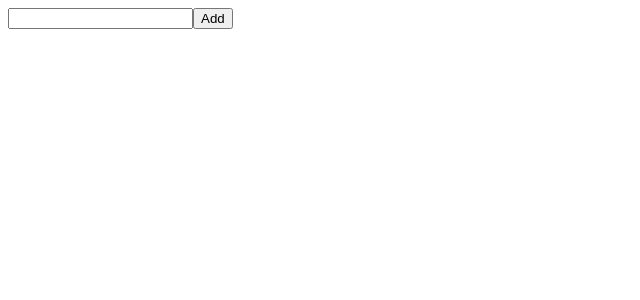
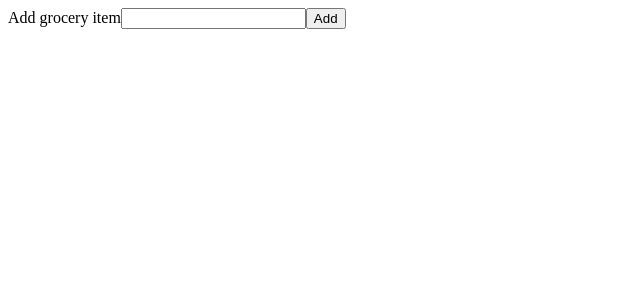
Before and after one commit to pesto-students/batch-9-exercises, a React (Create React App) app in the folder grocery-list/: page / in a window 1280 px wide. Shown: the top 300 px of the page, without its empty margins (0-640 px from the left). Built offline with nearby package versions, Linux system fonts and the light colour scheme; the HTML template or start-up script is replaced by a standard one.

Commit message:
feat: grocery-list - Create input box & button and display list

```diff
--- a/grocery-list/src/App.jsx
+++ b/grocery-list/src/App.jsx
@@ -1,12 +1,12 @@
 import React from 'react';
-import GroceryList from './GroceryList';
+import Grocery from './Grocery';
 import './App.css';
 
 class App extends React.Component {
   render() {
     return (
       <div>
-        <GroceryList />
+        <Grocery />
     </div>
     );
   }
--- /dev/null
+++ b/grocery-list/src/Grocery.jsx
@@ -0,0 +1,53 @@
+import React from 'react';
+import GroceryList from './GroceryList';
+
+class Grocery extends React.Component {
+  constructor(props) {
+    super(props);
+    this.state = { items: [], text: '' };
+    this.handleChange = this.handleChange.bind(this);
+    this.handleSubmit = this.handleSubmit.bind(this);
+  }
+
+  handleChange(event) {
+    this.setState({ text: event.target.value });
+  }
+
+  handleSubmit(event) {
+    event.preventDefault();
+    if (!this.state.text.length) {
+      return;
+    }
+    const newItem = {
+      text: this.state.text,
+      id: Date.now(),
+    };
+    this.setState(state => ({
+      items: state.items.concat(newItem),
+      text: '',
+    }));
+  }
+
+  render() {
+    return (
+      <div>
+        <form onSubmit={this.handleSubmit}>
+          <label htmlFor="grocery-item">
+            Add grocery item
+          </label>
+          <input
+            id="grocery-item"
+            onChange={this.handleChange}
+            value={this.state.text}
+          />
+          <button>
+            Add
+          </button>
+        </form>
+        <GroceryList items={this.state.items} />
+      </div>
+    );
+  }
+}
+
+export default Grocery;
--- a/grocery-list/src/GroceryList.jsx
+++ b/grocery-list/src/GroceryList.jsx
@@ -1,38 +1,13 @@
-/* esling-disable */
 import React from 'react';
 
 class GroceryList extends React.Component {
-  constructor(props) {
-    super(props);
-    this.state = {
-      list: [],
-    };
-    this.submit = this.submit.bind(this);
-  }
-
-  submit(input) {
-    this.setState((prevState) => {list: [...prevState.list, input.target.value]});
-  }
-
   render() {
     return (
-      <div>
-        <input
-          type="text"
-          onChange={(event) => {
-            this.setState({ list: event.target.value });
-          }}
-        />
-        <button
-          type="button"
-          onClick={this.submit}
-        >
-          Add
-        </button>
-        <ul>
-          {this.state.list}
-        </ul>
-      </div>
+      <ul>
+        {this.props.items.map(item => (
+          <li key={item.id}>{item.text}</li>
+        ))}
+      </ul>
     );
   }
 }
```
